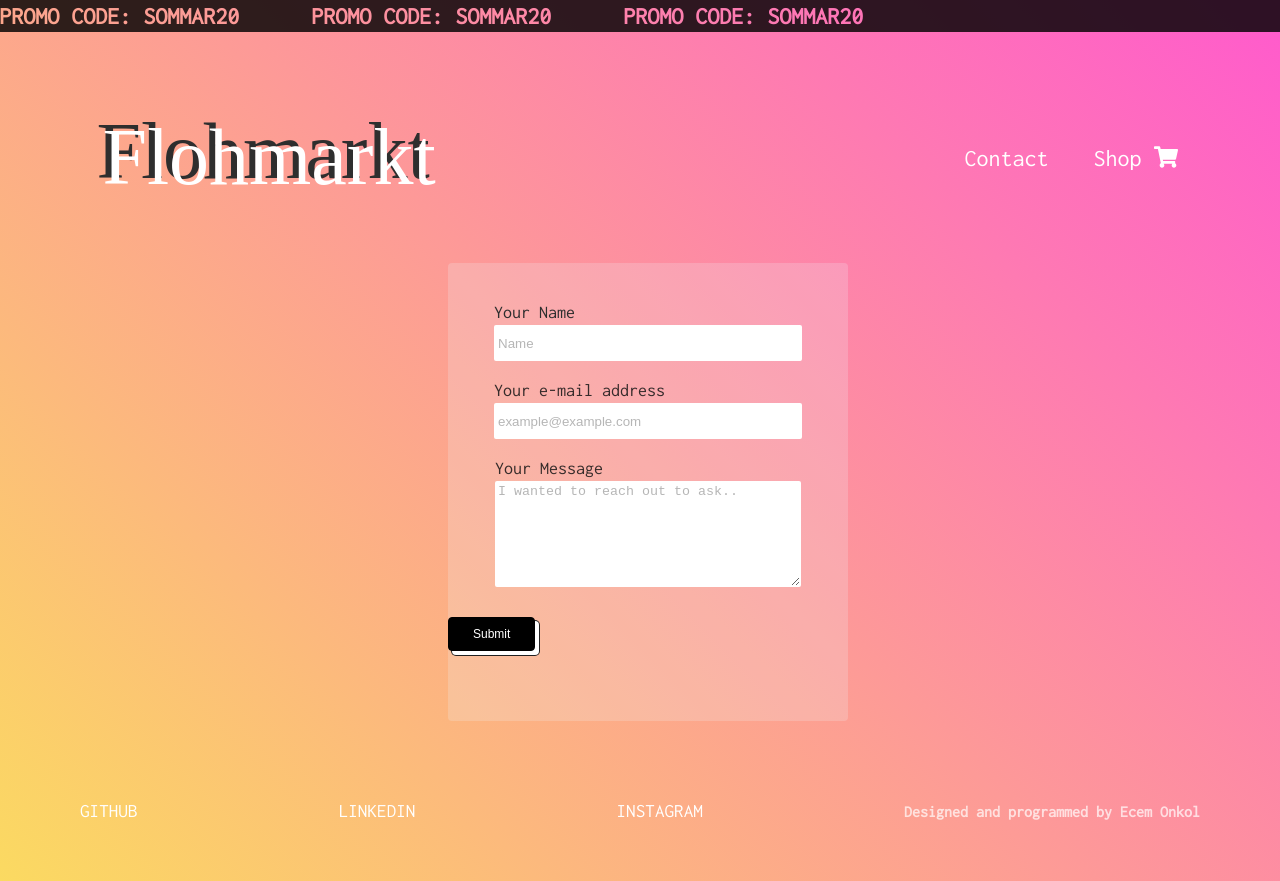
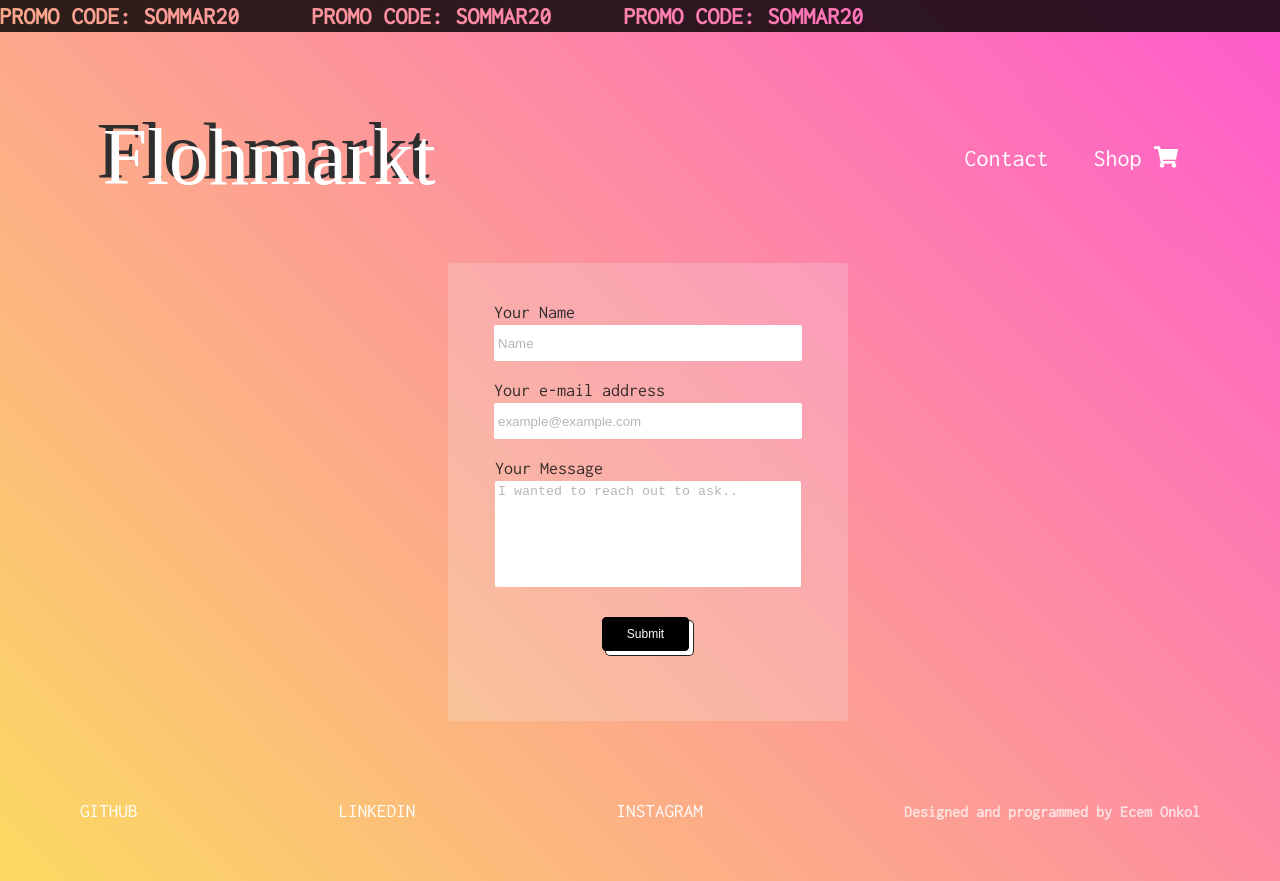
Before and after one commit to ecemonkol/Ecems-Flohmarkt-App, a React (Create React App) app in the folder flohmarkt-app/: page /contact in a window 1280 px wide. Built offline with nearby package versions, Linux system fonts and the light colour scheme; the HTML template or start-up script is replaced by a standard one; a web font is replaced by a local one.

Commit message:
Update Contact.css

```diff
--- a/flohmarkt-app/src/pages/Contact/Contact.css
+++ b/flohmarkt-app/src/pages/Contact/Contact.css
@@ -120,3 +120,13 @@ label {
 
     }
 }
+
+.contactform {
+    text-align: center;
+    justify-content: center;
+    display: block;
+}
+
+textarea {
+    resize: none;
+}
```
